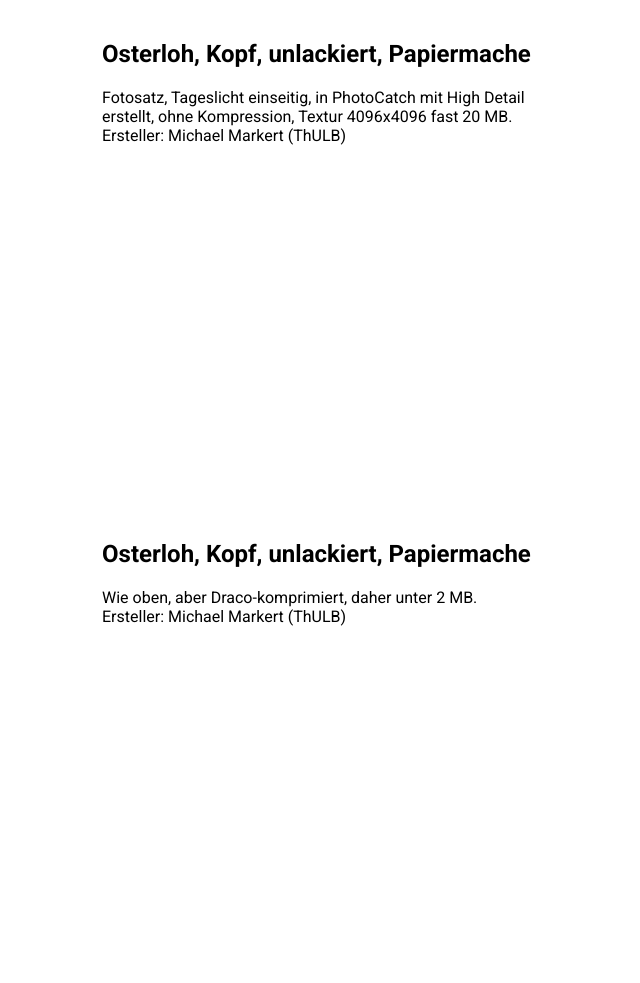
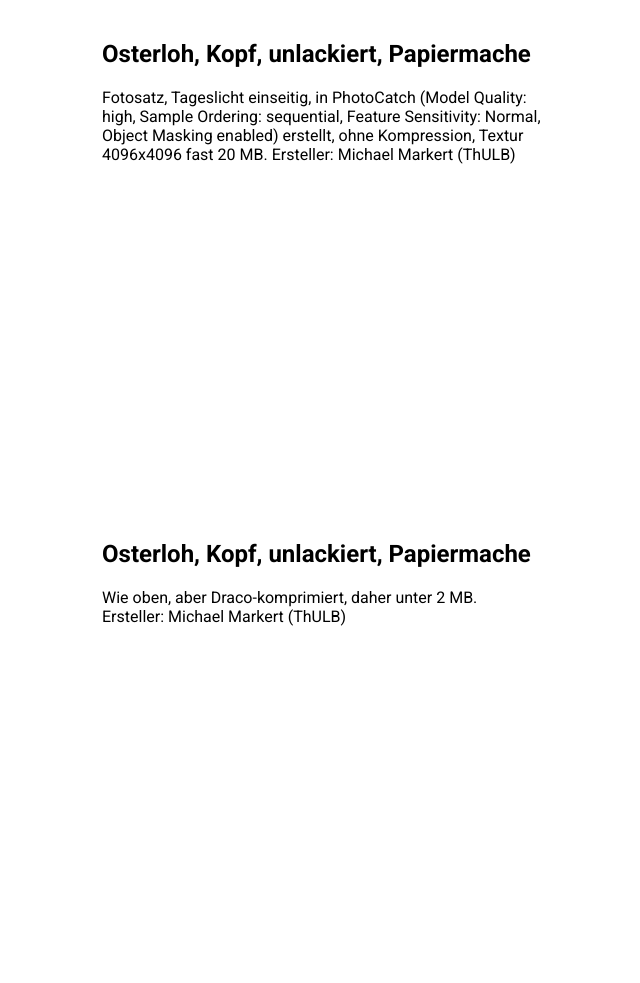
Before and after one commit to MichaelMarkert/digiKulTh, a plain HTML site: page Datenwerkstatt2025/showcase.html in a window 1280 px wide. Shown: the top 983 px of the page, without its empty margins (78-718 px from the left). Drawn offline with Linux system fonts and the light colour scheme; some packages are replaced by stand-ins of ours; a script that the page names is missing.

Commit message:
Update showcase.html

```diff
--- a/Datenwerkstatt2025/showcase.html
+++ b/Datenwerkstatt2025/showcase.html
@@ -13,7 +13,7 @@
       <div class="row">
         <div class="text-column">
           <h2>Osterloh, Kopf, unlackiert, Papiermache</h2>
-          <p>Fotosatz, Tageslicht einseitig, in PhotoCatch mit High Detail erstellt, ohne Kompression, Textur 4096x4096 fast 20 MB. Ersteller: Michael Markert (ThULB)</p>
+          <p>Fotosatz, Tageslicht einseitig, in PhotoCatch (Model Quality: high, Sample Ordering: sequential, Feature Sensitivity: Normal, Object Masking enabled) erstellt, ohne Kompression, Textur 4096x4096 fast 20 MB. Ersteller: Michael Markert (ThULB)</p>
         </div>
         <div class="model-column">
           <model-viewer src="models/demo_head.glb" ar ar-modes="webxr scene-viewer quick-look" poster="models/demo_head.webp" camera-controls tone-mapping="neutral" shadow-intensity="1.06" shadow-softness="0.55" environment-image="legacy" exposure="0.58" auto-rotate>
```
